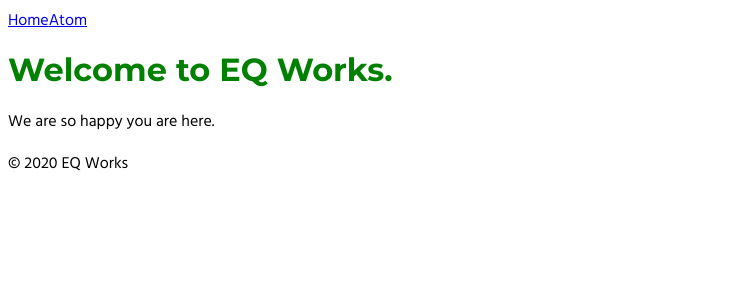
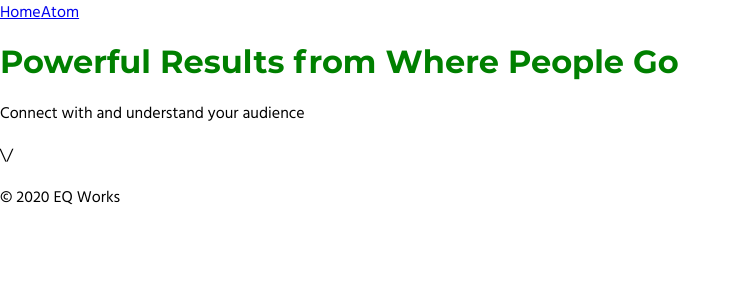
Before and after one commit to EQWorks/eqworks.github.io, a Next.js app: page / in a window 1280 px wide. Shown: the top 300 px of the page, without its empty margins (0-741 px from the left). Built offline with nearby package versions, Linux system fonts and the light colour scheme; a web font is replaced by a local one.

Commit message:
Add separate index styling

```diff
--- a/pages/_app.js
+++ b/pages/_app.js
@@ -1,4 +1,5 @@
 import '../public/styles/global.scss'
+import '../public/styles/index.scss'
 
 export default function MyApp ({ Component, pageProps }) {
   return <Component {...pageProps} />
--- a/pages/index.js
+++ b/pages/index.js
@@ -3,8 +3,13 @@
 export default function Index () {
   return (
     <Layout>
-      <h1>Welcome to EQ Works.</h1>
-      <p aria-label='My label.'>We are so happy you are here.</p>
+      <div className='index__hero'>
+        <h1>Powerful Results from Where People Go</h1>
+        <p>Connect with and understand your audience</p>
+        <div>
+          <p>\/</p>
+        </div>
+      </div>
     </Layout>
   )
 }
--- a/public/styles/global.scss
+++ b/public/styles/global.scss
@@ -61,17 +61,15 @@
 // ELEMENTS ===========================================================
 body {
   font-family: copyRegular, sans-serif;
+  font-size: 16px;
+  margin: 0;
+  padding: 0;
 }
 
 h1 {
-  color: red;
   font-family: titleBold, sans-serif;
-  @media (min-width: $viewport) {
-    color: green;
-  }
 }
 
 p {
   font-family: copyRegular, sans-serif;
-  font-size: 16px;
 }
--- /dev/null
+++ b/public/styles/index.scss
@@ -0,0 +1,8 @@
+@import '_variables';
+
+h1 {
+  color: red;
+  @media (min-width: $viewport) {
+    color: green;
+  }
+}
```
